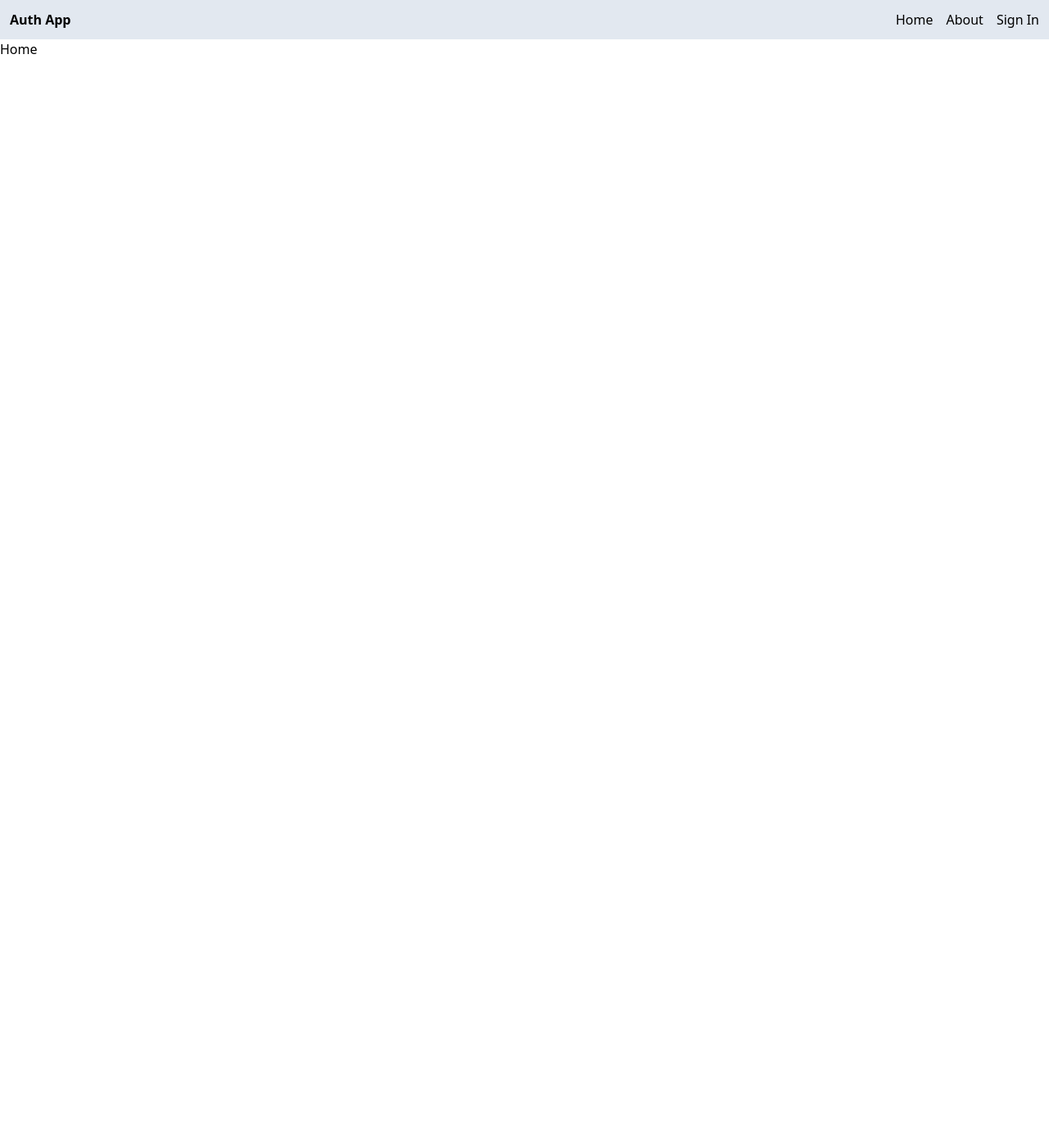
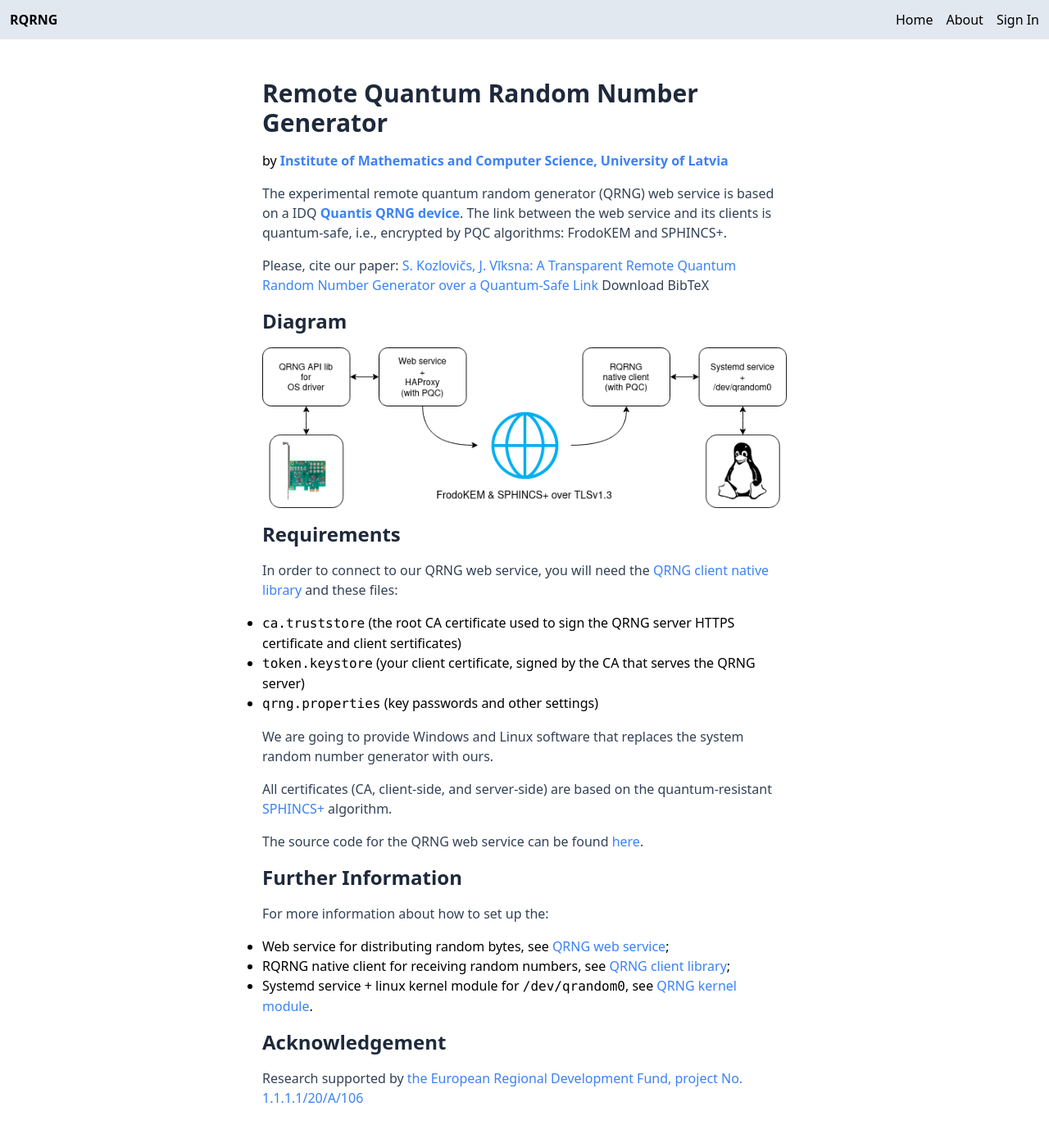
Before and after one commit to davisjanis/mern-qrng-2, a React (Vite) app in the folder client/: page / in a window 1280 px wide. Shown: the top 1384 px of the page at 82% size. Before the commit the page ends 800 px from the top, so only its background shows below. Built offline with nearby package versions, Linux system fonts and the light colour scheme; no server answers.

Commit message:
completed home page

```diff
--- a/client/src/components/Header.jsx
+++ b/client/src/components/Header.jsx
@@ -16,7 +16,7 @@
             p-3"
       >
         <Link to="/">
-          <h1 className="font-bold">Auth App</h1>
+          <h1 className="font-bold">RQRNG</h1>
         </Link>
         <ul
           className="
--- a/client/src/pages/Home.jsx
+++ b/client/src/pages/Home.jsx
@@ -1,5 +1,103 @@
 import React from "react";
 
 export default function Home() {
-  return <div>Home</div>;
+  return (
+    <div className='px-4 py-12 max-w-2xl mx-auto'>
+
+      <h1 className='text-3xl font-bold mb-4 text-slate-800'>
+        Remote Quantum Random Number Generator
+      </h1>
+
+      <p className='mb-4'>
+          by <a className='text-1xl font-bold text-blue-500'
+          href="http://www.lumii.lv">
+          Institute of Mathematics and Computer Science, University of Latvia
+          </a>
+      </p>
+
+      <p className='mb-4 text-slate-700'>
+          The experimental remote quantum random generator (QRNG) web
+          service is based on a IDQ <a className='text-blue-500' href="https://www.idquantique.com/random-number-generation/products/quantis-qrng-pcie/">
+          <strong>Quantis QRNG device</strong></a>.
+          The link between the web service and its clients is quantum-safe,
+          i.e., encrypted by <a href="https://en.wikipedia.org/wiki/Post-quantum_cryptography">PQC</a> algorithms: FrodoKEM and SPHINCS+.
+      </p>
+
+      <p className='mb-4 text-slate-700'>
+          Please, cite our paper: <a className='text-blue-500' href="https://link.springer.com/chapter/10.1007/978-3-031-16815-4_32">
+            S. Kozlovičs, J. Vīksna: A Transparent Remote Quantum Random Number Generator over a Quantum-Safe Link </a>
+            <a href="https://citation-needed.springer.com/v2/references/10.1007/978-3-031-16815-4_32?format=bibtex&amp;flavour=citation">Download BibTeX</a>
+      </p>
+
+      <h3 className='text-2xl font-bold mb-4 text-slate-800'>
+        Diagram
+      </h3>
+
+      <p>
+        <img src="/rqrng-architecture.drawio.png" alt="RQRNG diagram" />
+      </p>
+
+      <h3 className='text-2xl font-bold mb-4 mt-4 text-slate-800'>
+        Requirements
+      </h3>
+
+      <p className='mb-4 text-slate-700'>
+        In order to connect to our QRNG web service,
+        you will need the <a className='text-blue-500' href="https://github.com/LUMII-Syslab/qrng-client">
+        QRNG client native library</a> and these files:
+      </p>
+
+      <div className='mb-4'>
+        <ul className='list-disc'>
+            <li><code >ca.truststore</code> (the root CA certificate used to sign the QRNG server HTTPS certificate and client sertificates)</li>
+            <li><code >token.keystore</code> (your client certificate, signed by the CA that serves the QRNG server)</li>
+            <li><code >qrng.properties</code> (key passwords and other settings)</li>
+        </ul>
+      </div>
+
+      <p className='mb-4 text-slate-700'>
+        We are going to provide Windows and Linux software that replaces the system random
+        number generator with ours.
+      </p>
+
+      <p className='mb-4 text-slate-700'>
+        All certificates (CA, client-side, and server-side)
+        are based on the quantum-resistant <a className='text-blue-500' href="https://sphincs.org">SPHINCS+</a> algorithm.
+      </p>
+
+      <p className='mb-4 text-slate-700'>
+        The source code for the QRNG web service can be found
+        <a className='text-blue-500' href="https://github.com/LUMII-Syslab/qrng-web-service"> here</a>.
+      </p>
+
+      <h3 className='text-2xl font-bold mb-4 text-slate-800'>
+        Further Information
+      </h3>
+
+      <p className='mb-4 text-slate-700'>
+        For more information about how to set up the:
+      </p>
+
+      <div className='mb-4'>
+        <ul className='list-disc'>
+          <li>Web service for distributing random bytes, see <a className='text-blue-500' href="01-web-service">QRNG web service</a>;</li>
+          <li>RQRNG native client for receiving random numbers, see <a className='text-blue-500' href="02-native-client">QRNG client library</a>;</li>
+          <li>Systemd service + linux kernel module for <code >/dev/qrandom0</code>, see <a className='text-blue-500' href="03-os-integration">QRNG kernel module</a>.</li>
+        </ul>
+      </div>
+
+      <h3 className='text-2xl font-bold mb-4 text-slate-800'>
+        Acknowledgement
+      </h3>
+
+      <p className='mb-4 text-slate-700'>
+        Research supported by <a className='text-blue-500'
+        href="https://syslab.lumii.lv/projects/erafprojects/kvantu-kriptografijas-pielietojumu-projekts">
+        the European Regional Development Fund,
+        project No. 1.1.1.1/20/A/106
+        </a>
+      </p>
+
+    </div>
+  )
 }
```
